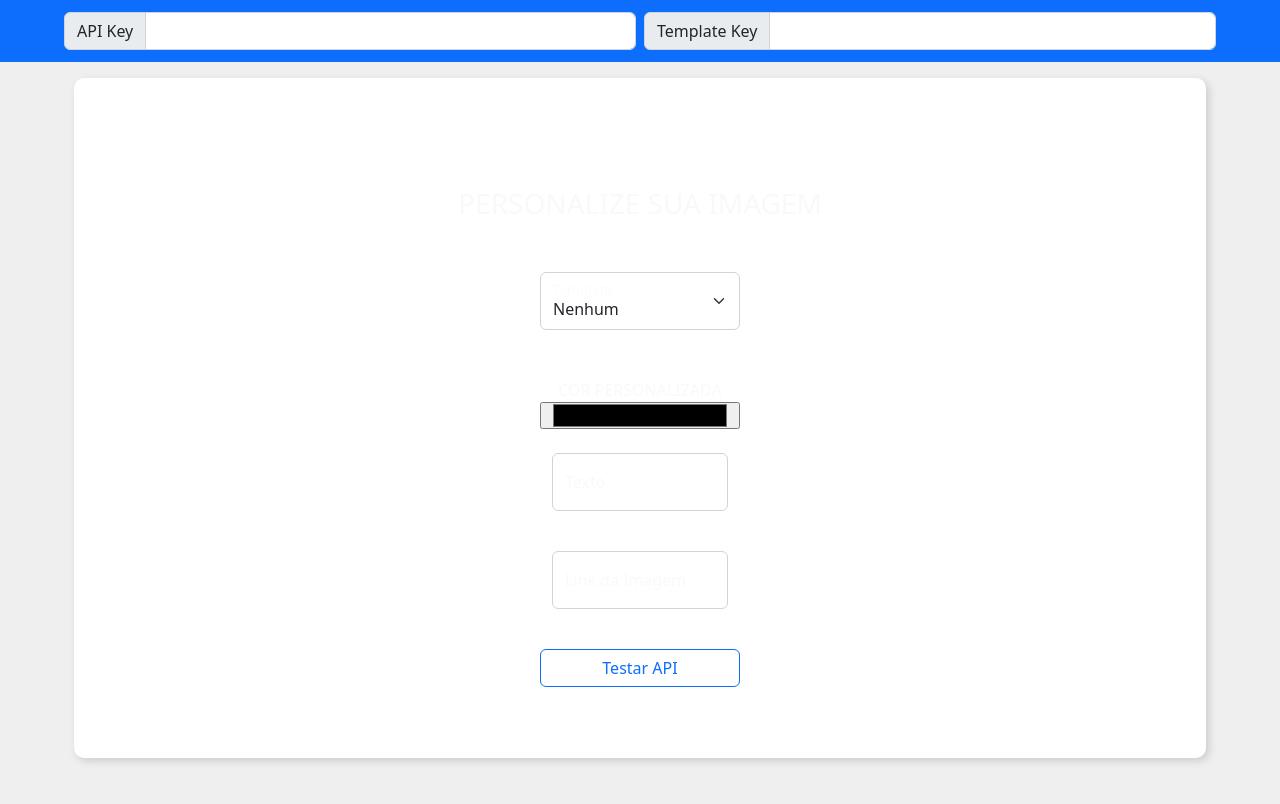
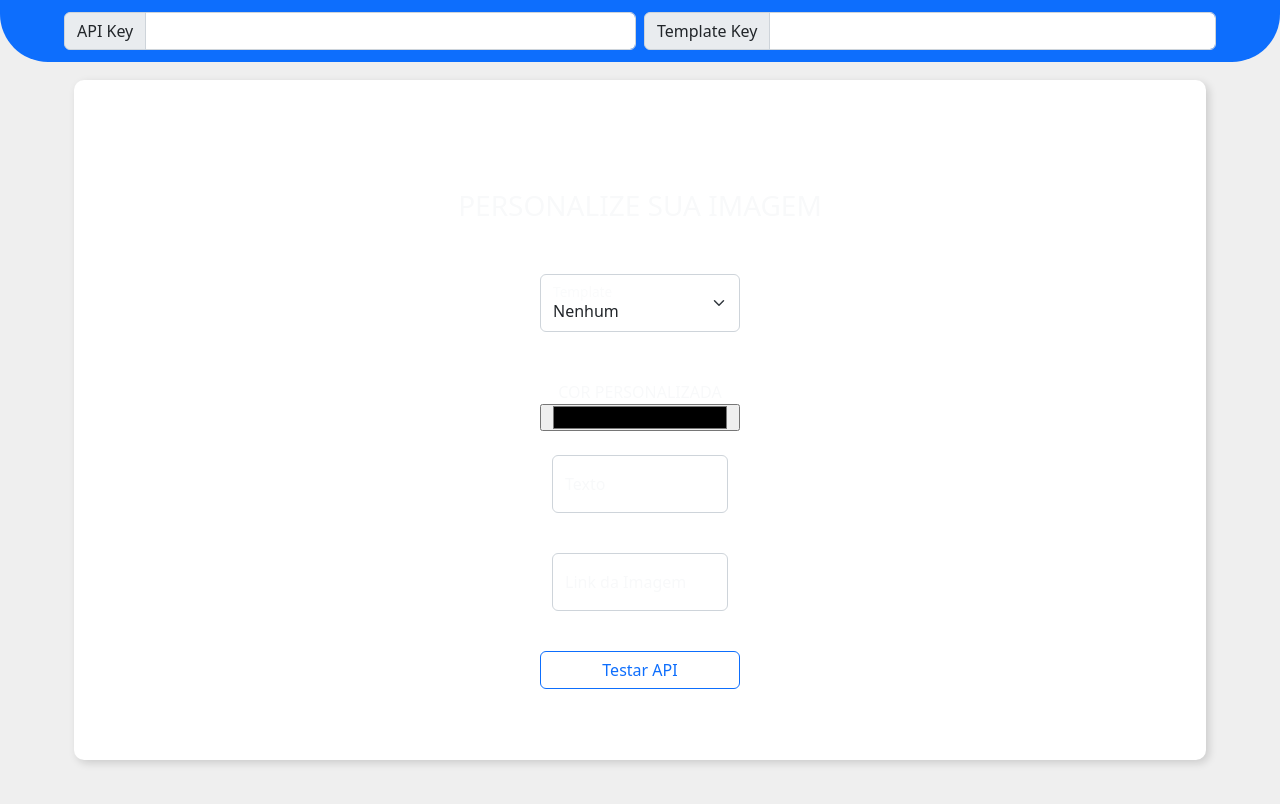
Before and after one commit to Rafael-MJ/Angular-ImgAPIs, an Angular app: page /bannerbear in a window 1280 px wide. Shown: the top 804 px of the page. Built offline with nearby package versions, Linux system fonts and the light colour scheme.

Commit message:
features + visual changes

```diff
--- a/src/app/api-bannerbear/api-bannerbear.component.html
+++ b/src/app/api-bannerbear/api-bannerbear.component.html
@@ -1,6 +1,6 @@
 <form (ngSubmit)="getImg()">
 
-    <nav class="navbar navbar-expand-lg bg-primary px-5" data-bs-theme="light">
+    <nav class="navbar navbar-expand-lg bg-primary px-5 fixed-top nav-border" data-bs-theme="light">
         <div class="container-fluid justify-content-center">
             <div class="input-group m-1">
                 <span class="input-group-text">API Key</span>
@@ -13,7 +13,7 @@
         </div>
     </nav>
 
-    <div class="container p-3">
+    <div class="container p-3 mt-l">
         <div class="row align-items-center text-light menu-container">
             <div class="col-md-12">
 
--- a/src/app/api-bannerbear/api-bannerbear.component.ts
+++ b/src/app/api-bannerbear/api-bannerbear.component.ts
@@ -14,8 +14,8 @@ export class ApiBannerbearComponent {
   n_txt: string = '';
   n_txtclr: string = '#000';
   n_img: string = '';
-  n_theme: string = 'https://cdn.bannerbear.com/sample_images/welcome_bear_photo.jpg';
-  n_theme_ico: string = 'https://cdn.bannerbear.com/sample_images/welcome_bear_photo.jpg';
+  n_theme: string = '';
+  n_theme_ico: string = '';
 
   private tempChristmas() {
     this.n_txtclr = '#00FF22';
--- a/src/app/api-templateio/api-templateio.component.html
+++ b/src/app/api-templateio/api-templateio.component.html
@@ -1,6 +1,6 @@
 <form (ngSubmit)="getImg()">
 
-  <nav class="navbar navbar-expand-lg bg-primary px-5" data-bs-theme="light">
+  <nav class="navbar navbar-expand-lg bg-primary px-5 fixed-top nav-border" data-bs-theme="light">
       <div class="container-fluid justify-content-center">
           <div class="input-group m-1">
               <span class="input-group-text">API Key</span>
@@ -13,7 +13,7 @@
       </div>
   </nav>
 
-  <div class="container p-3">
+  <div class="container p-3 mt-l">
       <div class="row align-items-center text-light menu-container">
           <div class="col-md-12">
 
@@ -57,9 +57,9 @@
             </div>
 
             <div class="card text-center m-auto mt-4 mb-3" style="min-width: 20rem; max-width: 30rem;">
-                <img src="{{n_imageresult}}" class="card-img-top" alt="">
+                <img src="{{n_imageresult}}" class="card-img-top preview-image" alt="">
                 <div class="card-body">
-                  <p class="card-text">Resultado da Imagem</p>
+                  <p class="card-text text-primary-emphasis">RESULTADO</p>
             </div>
         </div>
 
--- a/src/app/api-templateio/api-templateio.component.ts
+++ b/src/app/api-templateio/api-templateio.component.ts
@@ -26,9 +26,9 @@ export class ApiTemplateioComponent {
   n_txt: string = '';
   n_txtclr: string = '#000';
   n_img: string = '';
-  n_theme: string = 'https://cdn.bannerbear.com/sample_images/welcome_bear_photo.jpg';
-  n_theme_ico: string = 'https://cdn.bannerbear.com/sample_images/welcome_bear_photo.jpg';
-  n_imageresult: string = "https://logos.flamingtext.com/Word-Logos/exemplo-design-sketch-name.png";
+  n_theme: string = '';
+  n_theme_ico: string = '';
+  n_imageresult: string = '';
 
   loading: string = 'https://gifs.eco.br/wp-content/uploads/2021/08/imagens-e-gifs-de-loading-39.gif';
 
--- a/src/styles.css
+++ b/src/styles.css
@@ -19,3 +19,17 @@ body {
     border-radius: 10px;
     box-shadow: 3px 3px 8px rgba(0, 0, 0, 0.15);
 }
+
+.nav-border {
+    border-radius:0px 0px 48px 48px;
+}
+
+.mt-l {
+    margin-top: 4rem;
+}
+
+.preview-image {
+    min-width: 400px;
+    min-height: 220px;
+    background-color: #d2d2d2;
+}
```
